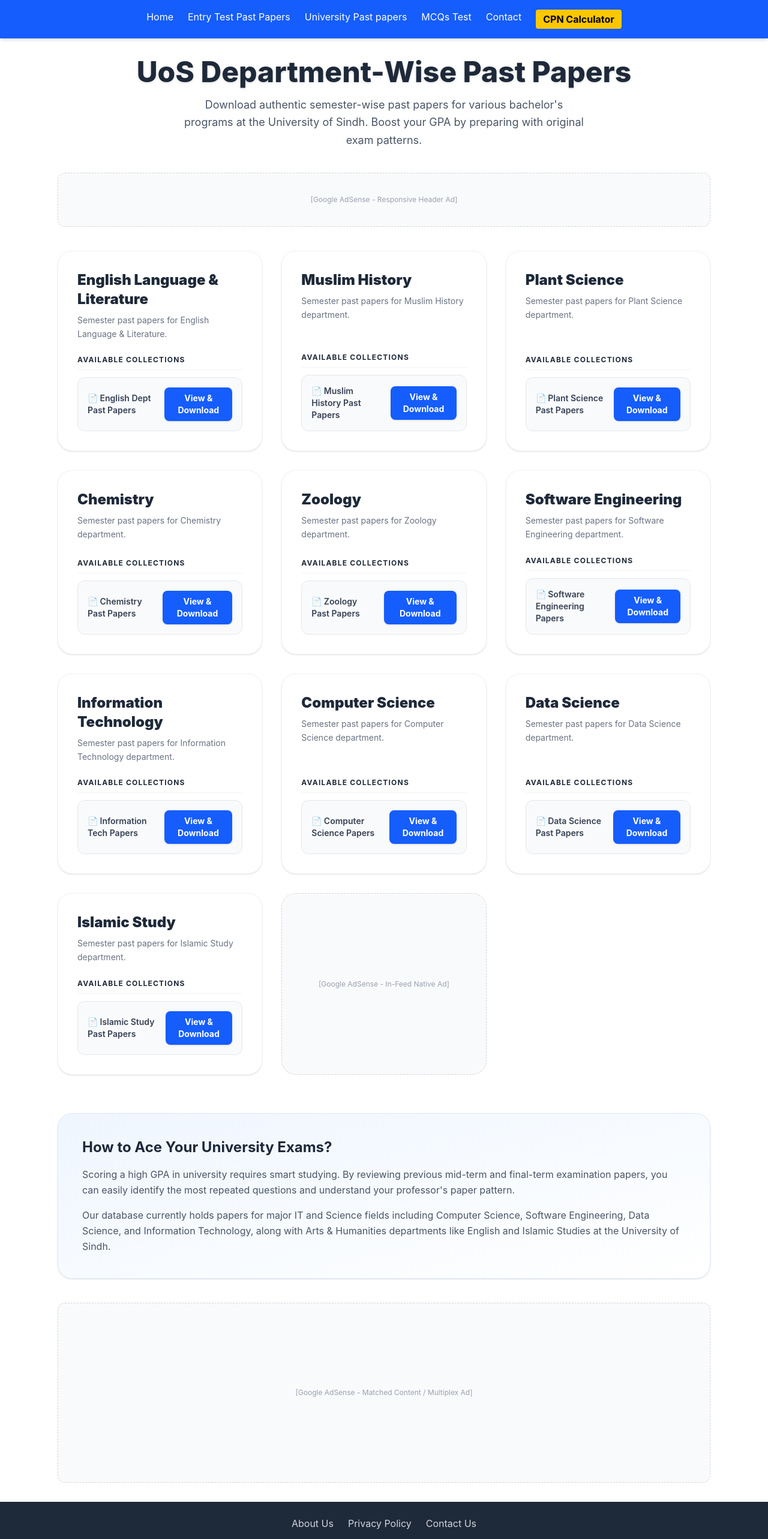
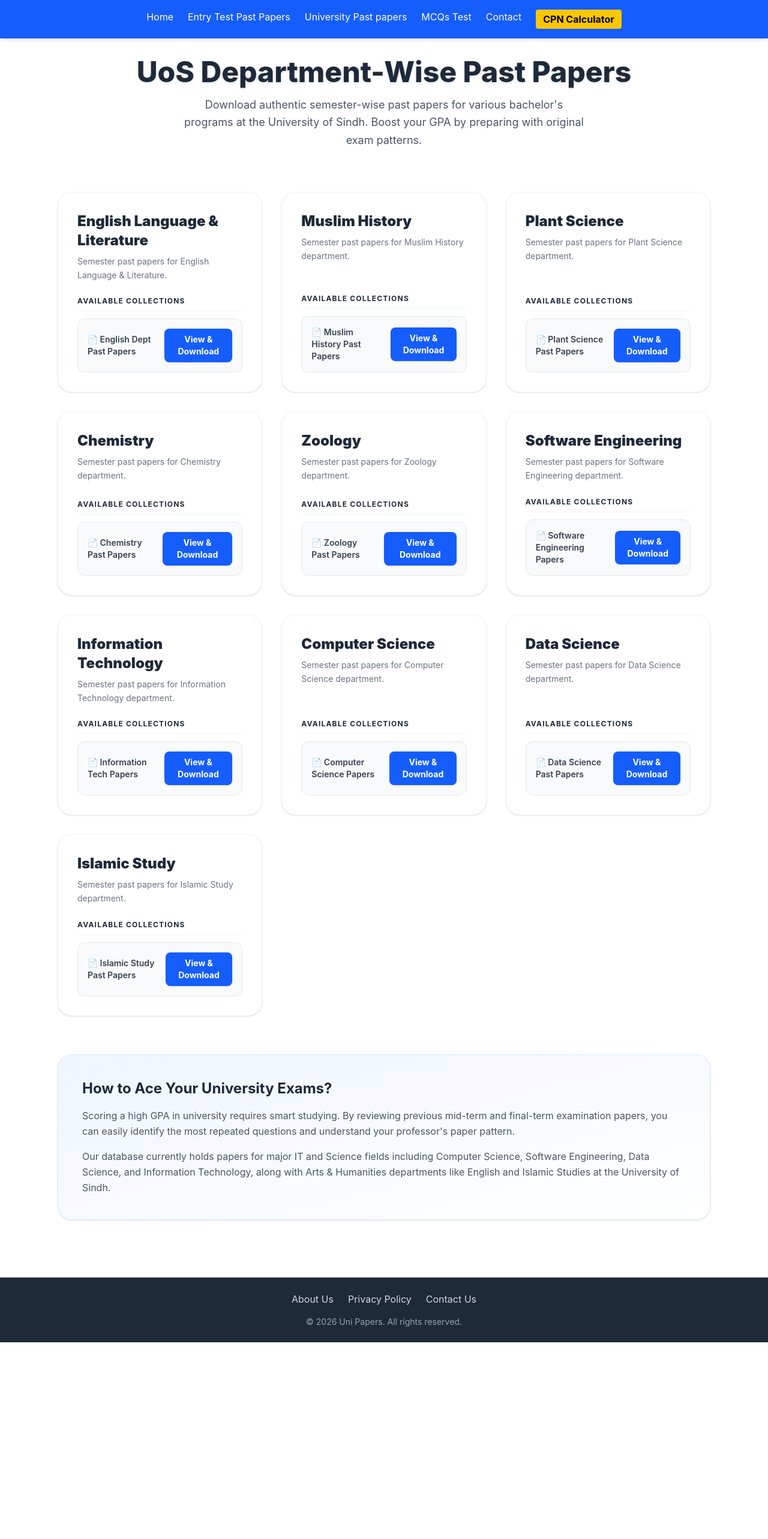
Before and after one commit to Faiz-muhammad69/uni-pastpaper-webpage, a React (Vite) app: page /sindh-university-past-papers in a window 1280 px wide. Shown: the top 2566 px of the page at 60% size. After the commit the page ends 2238 px from the top, so only its background shows below. Built offline with nearby package versions, Linux system fonts and the light colour scheme.

Commit message:
add adsterra ads

```diff
--- a/src/App.jsx
+++ b/src/App.jsx
@@ -10,6 +10,7 @@ import PaperViewer from './pages/PaperViewer';
 import CpnCalculator from './pages/CpnCalculator';
 import EntryTestSyllabus from './pages/EntryTestSyllabus';
 import SecureDownload from './pages/SecureDownload';
+import AdsterraNativeAd from '../components/AdsterraNativeAd';
 
 function App() {
   return (
--- /dev/null
+++ b/src/components/AdsterraNativeAd.jsx
@@ -0,0 +1,29 @@
+import { useEffect, useRef } from 'react';
+
+export default function AdsterraNativeAd() {
+    const adContainerRef = useRef(null);
+
+    useEffect(() => {
+        // Yeh check karega ke script pehle se toh nahi lag gayi (taake React Strict Mode mein double ad na aaye)
+        if (!adContainerRef.current || adContainerRef.current.querySelector('script')) {
+            return;
+        }
+
+        // Script element dynamically create kar rahe hain
+        const script = document.createElement('script');
+        script.type = 'text/javascript';
+        script.async = true;
+        script.setAttribute('data-cfasync', 'false');
+        script.src = 'https://pl29675588.effectivecpmnetwork.com/9ee86494953328181904e83cd758cb0f/invoke.js';
+
+        // Script ko div ke andar append kar diya
+        adContainerRef.current.appendChild(script);
+    }, []);
+
+    return (
+        <div className="w-full flex justify-center my-8 overflow-hidden">
+            {/* Yeh wahi exact div ID hai jo Adsterra ne aapko di hai */}
+            <div id="container-9ee86494953328181904e83cd758cb0f" ref={adContainerRef}></div>
+        </div>
+    );
+}
--- a/src/pages/Departments.jsx
+++ b/src/pages/Departments.jsx
@@ -1,5 +1,6 @@
 import departmentsData from '../data/departments.json';
 import { Link } from 'react-router-dom';
+import AdsterraNativeAd from '../components/AdsterraNativeAd';
 
 export default function Departments() {
     return (
@@ -16,9 +17,7 @@ export default function Departments() {
             </div>
 
             {/* TOP AD PLACEHOLDER */}
-            <div className="bg-gray-50 border border-dashed border-gray-300 p-4 mb-10 text-center text-xs text-gray-400 rounded-xl min-h-[90px] flex items-center justify-center">
-                [Google AdSense - Responsive Header Ad]
-            </div>
+            <AdsterraNativeAd />
 
             {/* Cards Grid */}
             <div className="grid grid-cols-1 md:grid-cols-2 lg:grid-cols-3 gap-8">
@@ -61,9 +60,7 @@ export default function Departments() {
                 ))}
 
                 {/* IN-FEED NATIVE AD (Grid ke andar fit hoga) */}
-                <div className="bg-gray-50 border border-dashed border-gray-300 p-6 text-center text-xs text-gray-400 rounded-3xl min-h-[250px] flex items-center justify-center col-span-1 md:col-span-2 lg:col-span-1">
-                    [Google AdSense - In-Feed Native Ad]
-                </div>
+                <AdsterraNativeAd />
             </div>
 
             {/* Bottom SEO Text Section - Keywords Rich */}
@@ -78,9 +75,7 @@ export default function Departments() {
             </div>
 
             {/* BOTTOM MULTIPLEX AD PLACEHOLDER */}
-            <div className="bg-gray-50 border border-dashed border-gray-300 p-4 mt-10 text-center text-xs text-gray-400 rounded-xl min-h-[300px] flex items-center justify-center">
-                [Google AdSense - Matched Content / Multiplex Ad]
-            </div>
+            <AdsterraNativeAd />
         </div>
     )
 }
```
